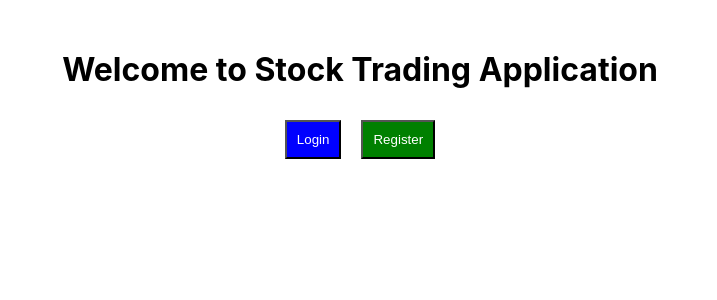
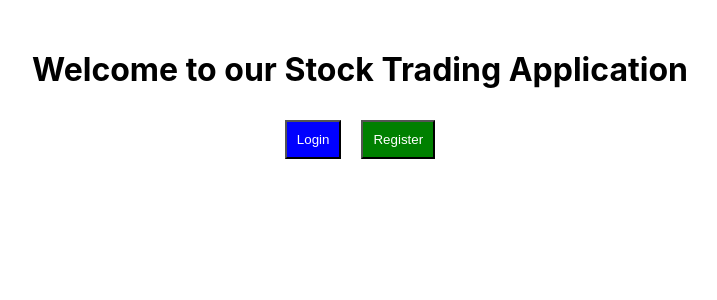
Before and after one commit to jiehoonn/411-finalproject, a React (Create React App) app in the folder frontend/: page / in a window 1280 px wide. Shown: the top 300 px of the page, without its empty margins (280-997 px from the left). Built offline with nearby package versions, Linux system fonts and the light colour scheme.

Commit message:
feat(homePage): update page title

```diff
--- a/frontend/src/components/homePage.js
+++ b/frontend/src/components/homePage.js
@@ -6,7 +6,7 @@ const HomePage = () => {
 
   return (
     <div style={{ textAlign: 'center', marginTop: '50px' }}>
-      <h1>Welcome to Stock Trading Application</h1>
+      <h1>Welcome to our Stock Trading Application</h1>
       <button onClick={() => navigate('/login')} style={{ margin: '10px', padding: '10px', backgroundColor: 'blue', color: 'white' }}>
         Login
       </button>
```
